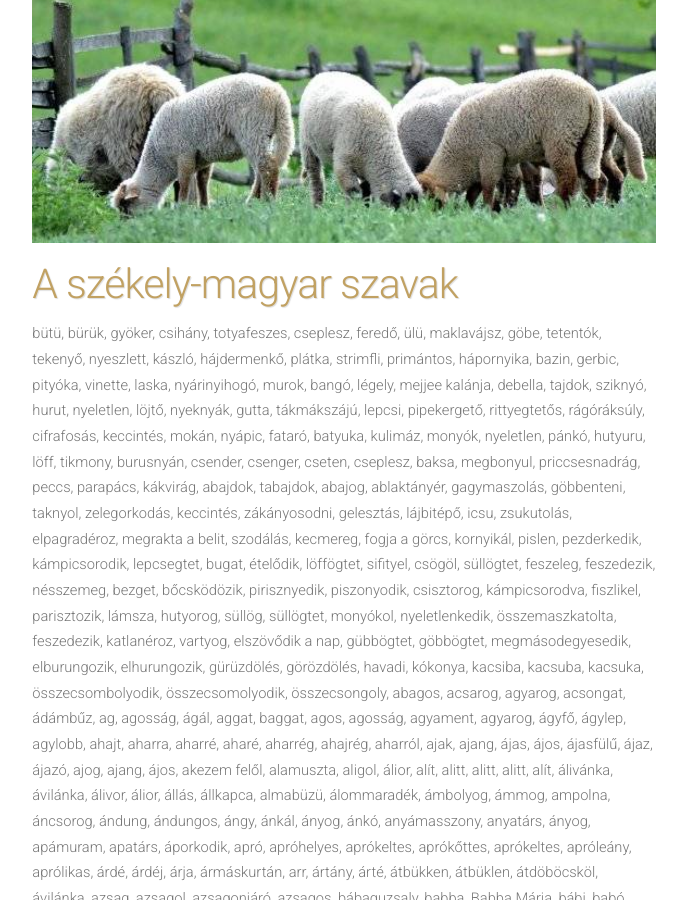
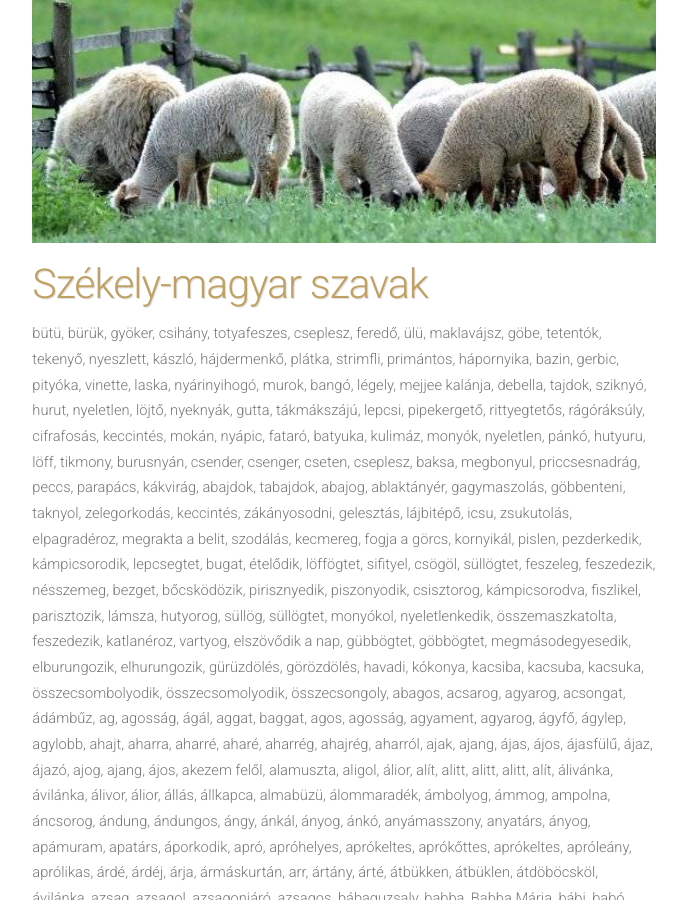
Before and after one commit to siculia/siculia.github.io, a Jekyll site: the page built from _posts/2017-06-17-Székely-Magyar-szavak.md, in a window 1280 px wide and 900 px high, scrolled down 719 px. Shown: the whole window, without its empty margins (296-983 px from the left). Built offline with Jekyll 4.4.1, drawn with Linux system fonts in a browser that asks for light colours; nearby versions of some CDN libraries; library files that are not in the unit come from our copies.

```diff
--- a/_posts/2017-06-17-Székely-Magyar-szavak.md
+++ b/_posts/2017-06-17-Székely-Magyar-szavak.md
@@ -1,5 +1,5 @@
 ---
-title: "A székely-magyar szavak"
+title: "Székely-magyar szavak"
 featured: images/pic02.jpg
 layout: post
 ---
```
